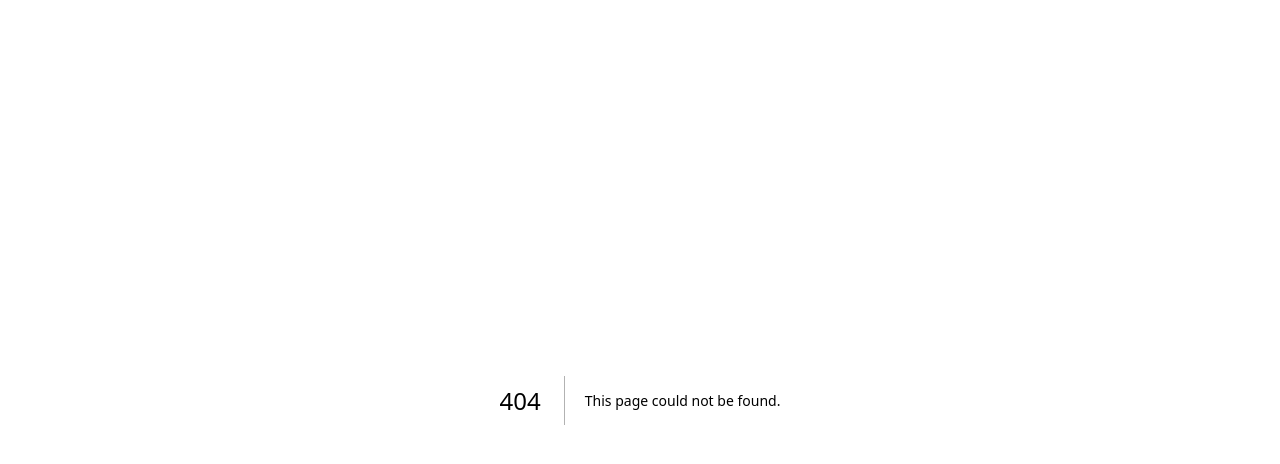
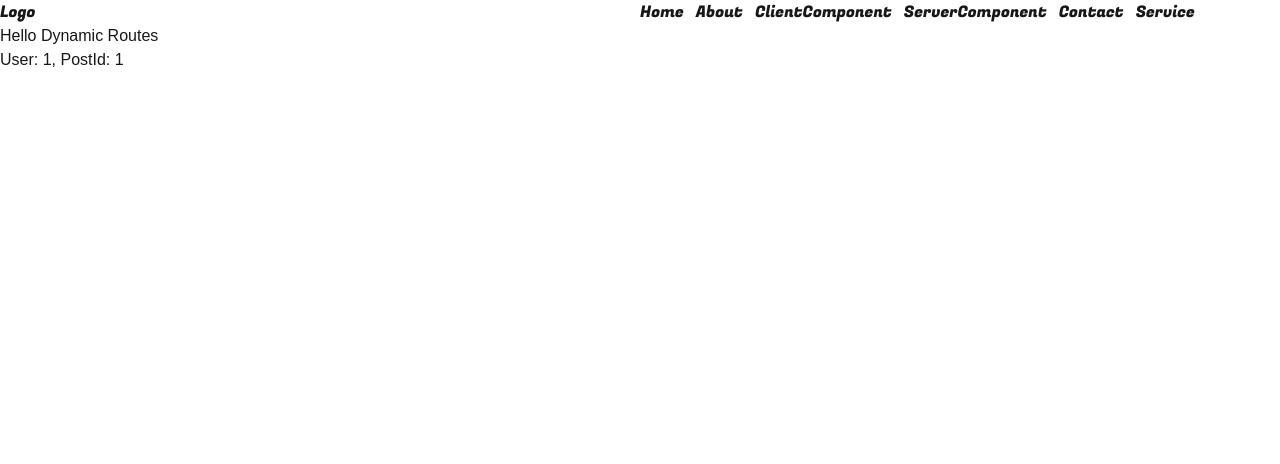
Before and after one commit to khannsameer/Nextjs-journey, a Next.js app: page /users/1/posts/1 in a window 1280 px wide. Before the commit this address had no page. Shown: the top 464 px of the page. Built offline with nearby package versions, Linux system fonts and the light colour scheme.

Commit message:
Add nested dynamic route for user posts (username/postId)

```diff
--- /dev/null
+++ b/app/(users)/users/[username]/posts/[postId]/page.jsx
@@ -0,0 +1,15 @@
+const SingleProfilePost = async (props) => {
+  const user = await props.params;
+  console.log(user);
+
+  return (
+    <>
+      <h1>Hello Dynamic Routes</h1>
+      <h2>
+        User: {user.username}, PostId: {user.postId}{" "}
+      </h2>
+    </>
+  );
+};
+
+export default SingleProfilePost;
```
